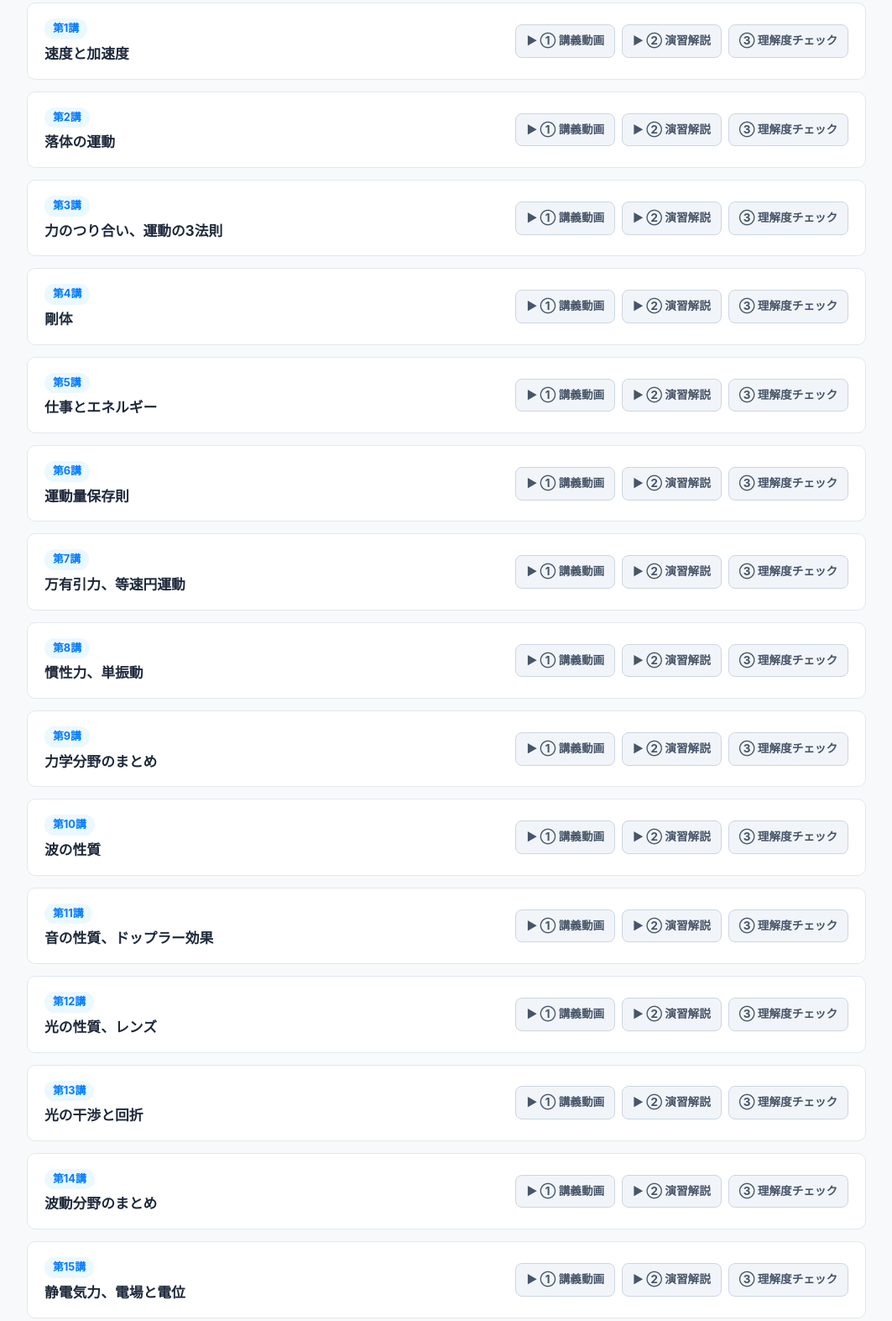
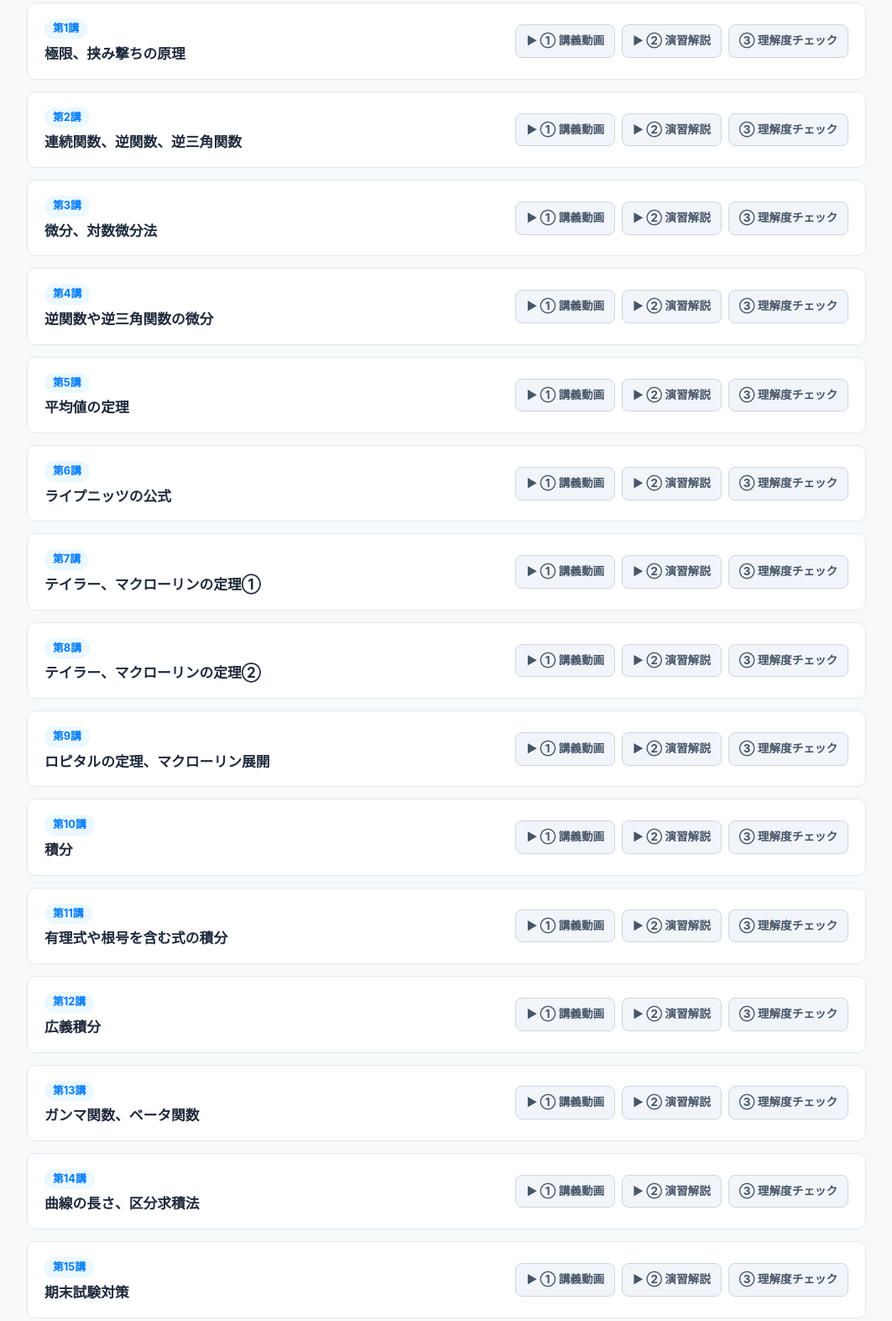
Before and after one commit to i44095005-sketch/otamesi, a plain HTML site: page kaiseki1/index.html in a window 1280 px wide. Shown: the part 217-1790 px from the top of the page at 84% size, without its empty margins (108-1171 px from the left). Drawn offline with Linux system fonts and the light colour scheme.

Commit message:
Update lesson titles and content in index.html

```diff
--- a/kaiseki1/index.html
+++ b/kaiseki1/index.html
@@ -334,21 +334,21 @@
 
     // 講義データ一覧
     const LESSONS = [
-      { id: 'lesson01', num: '第1講', title: '速度と加速度', file: 'lesson01.html', quizTotal: 2 },
-      { id: 'lesson02', num: '第2講', title: '落体の運動', file: 'lesson02.html', quizTotal: 2 },
-      { id: 'lesson03', num: '第3講', title: '力のつり合い、運動の3法則', file: 'lesson03.html', quizTotal: 2 },
-      { id: 'lesson04', num: '第4講', title: '剛体', file: 'lesson04.html', quizTotal: 2 },
-      { id: 'lesson05', num: '第5講', title: '仕事とエネルギー', file: 'lesson05.html', quizTotal: 2 },
-      { id: 'lesson06', num: '第6講', title: '運動量保存則', file: 'lesson06.html', quizTotal: 2 },
-      { id: 'lesson07', num: '第7講', title: '万有引力、等速円運動', file: 'lesson07.html', quizTotal: 2 },
-      { id: 'lesson08', num: '第8講', title: '慣性力、単振動', file: 'lesson08.html', quizTotal: 2 },
-      { id: 'lesson09', num: '第9講', title: '力学分野のまとめ', file: 'lesson09.html', quizTotal: 2 },
-      { id: 'lesson10', num: '第10講', title: '波の性質', file: 'lesson10.html', quizTotal: 2 },
-      { id: 'lesson11', num: '第11講', title: '音の性質、ドップラー効果', file: 'lesson11.html', quizTotal: 2 },
-      { id: 'lesson12', num: '第12講', title: '光の性質、レンズ', file: 'lesson12.html', quizTotal: 2 },
-      { id: 'lesson13', num: '第13講', title: '光の干渉と回折', file: 'lesson13.html', quizTotal: 2 },
-      { id: 'lesson14', num: '第14講', title: '波動分野のまとめ', file: 'lesson14.html', quizTotal: 2 },
-      { id: 'lesson15', num: '第15講', title: '静電気力、電場と電位', file: 'lesson15.html', quizTotal: 2 }
+      { id: 'lesson01', num: '第1講', title: '極限、挟み撃ちの原理', file: 'lesson01.html', quizTotal: 2 },
+      { id: 'lesson02', num: '第2講', title: '連続関数、逆関数、逆三角関数', file: 'lesson02.html', quizTotal: 2 },
+      { id: 'lesson03', num: '第3講', title: '微分、対数微分法', file: 'lesson03.html', quizTotal: 2 },
+      { id: 'lesson04', num: '第4講', title: '逆関数や逆三角関数の微分', file: 'lesson04.html', quizTotal: 2 },
+      { id: 'lesson05', num: '第5講', title: '平均値の定理', file: 'lesson05.html', quizTotal: 2 },
+      { id: 'lesson06', num: '第6講', title: 'ライプニッツの公式', file: 'lesson06.html', quizTotal: 2 },
+      { id: 'lesson07', num: '第7講', title: 'テイラー、マクローリンの定理①', file: 'lesson07.html', quizTotal: 2 },
+      { id: 'lesson08', num: '第8講', title: 'テイラー、マクローリンの定理②', file: 'lesson08.html', quizTotal: 2 },
+      { id: 'lesson09', num: '第9講', title: 'ロピタルの定理、マクローリン展開', file: 'lesson09.html', quizTotal: 2 },
+      { id: 'lesson10', num: '第10講', title: '積分', file: 'lesson10.html', quizTotal: 2 },
+      { id: 'lesson11', num: '第11講', title: '有理式や根号を含む式の積分', file: 'lesson11.html', quizTotal: 2 },
+      { id: 'lesson12', num: '第12講', title: '広義積分', file: 'lesson12.html', quizTotal: 2 },
+      { id: 'lesson13', num: '第13講', title: 'ガンマ関数、ベータ関数', file: 'lesson13.html', quizTotal: 2 },
+      { id: 'lesson14', num: '第14講', title: '曲線の長さ、区分求積法', file: 'lesson14.html', quizTotal: 2 },
+      { id: 'lesson15', num: '第15講', title: '期末試験対策', file: 'lesson15.html', quizTotal: 2 }
     ];
 
     function renderDashboard() {
```
